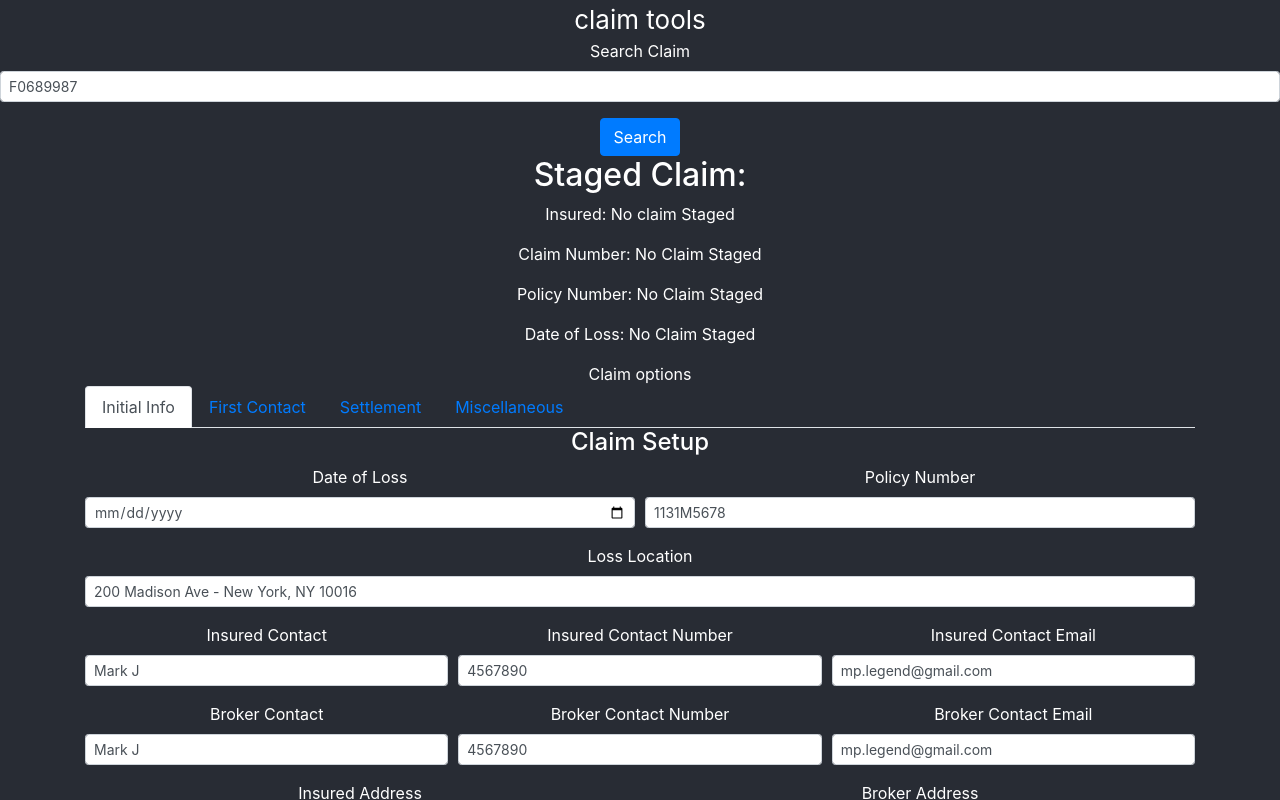
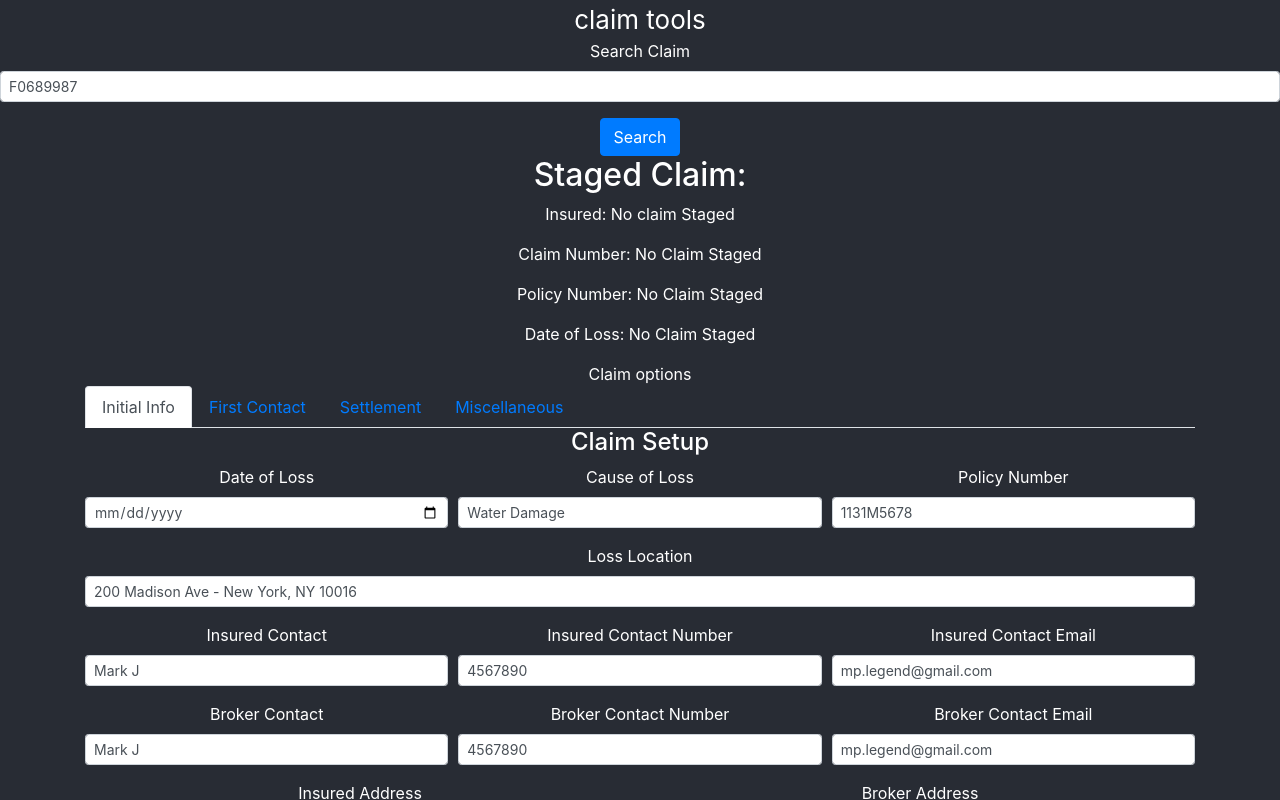
Before and after one commit to glennneiger/claim-tools, a React (Create React App) app in the folder claim-tools/: page / in a window 1280 px wide. Both pictures are taken after a click on the tab "Initial Info". Shown: the top 800 px of the page. Built offline with nearby package versions, Linux system fonts and the light colour scheme.

Commit message:
added some const strings

```diff
--- a/claim-tools/src/comp/NewClaim.js
+++ b/claim-tools/src/comp/NewClaim.js
@@ -11,6 +11,7 @@ import * as yup from 'yup';
 
 const schema = yup.object({
     dateOfLoss: yup.date().required(),
+    causeOfLoss: yup.string(),
     policyNumber: yup.string().required(),
     lossLocation: yup.string().required(),
     insuredContact: yup.string().required(),
@@ -39,6 +40,7 @@ function NewClaim (props) {
             }}
             initialValues={{ //delete once finished
                 dateOfLoss: '03/15/1986',
+                causeOfLoss: 'Water Damage',
                 policyNumber: '1131M5678',
                 lossLocation: '200 Madison Ave - New York, NY 10016',
                 insuredContact: 'Mark J',
@@ -84,6 +86,21 @@ function NewClaim (props) {
                                 isValid={ touched.dateOfLoss && !errors.dateOfLoss }
                             />
                         </Form.Group>
+                    </Col>
+                    <Col>
+                    <Form.Group controlId="exampleForm.ControlSelect1">
+                        <Form.Label>Cause of Loss</Form.Label>
+                        <Form.Control
+                            size='sm'
+                            type="text"
+                            placeholder="Cause of Loss"
+                            name="causeOfLoss"
+                            value={ values.causeOfLoss }
+                            onChange={ handleChange }
+                            onBlur={ handleBlur }
+                            isValid={ touched.causeOfLoss && !errors.causeOfLoss }
+                        />
+                    </Form.Group>
                     </Col>
                     <Col>
                         <Form.Group controlId="exampleForm.ControlSelect1">
--- a/claim-tools/src/comp/SettlementDocumentation.js
+++ b/claim-tools/src/comp/SettlementDocumentation.js
@@ -19,6 +19,12 @@ class SettlementDocumentation extends Component {
     render(){
 
         const mitigationitOutstanding = `Please note, this figure does not account for mitigation services. If professional services responded, please forward their estimate for review.`;
+
+        const depreciationOpen = `The depreciation hold-back will be released once work has been completed and proof of your incurred expense has been reviewed.`;
+
+        const depreciationOriginalSpecs = `We are aware some units may contain betterment and improvements. As you may know, the master policy insurance is responsible for original builders/sponsors specifications, and our ${ this.props.claimData.rebuildEstimateSource === 'Independent Adjuster' ? 'adjuster' : 'builder consultant' } has written their estimate for such. Please note, the depreciation hold-back will be released when/if the property is repaired back to original builders grade specifications by the insured, and proof of the incurred expense by the insured has been reviewed.`;
+
+        const deductibleChange = `Since this loss was the result of a [input data logic], we have used your package enhancement form [input data logic] to afford coverage. With this additional coverage, your deductible changed from [original deductible] to [new deductible], for losses resulting from [cause] only.`;
 
         const settlementEmail = `${ this.props.claimData ? this.props.claimData.insuredContact : 'name not found'},
 
```
